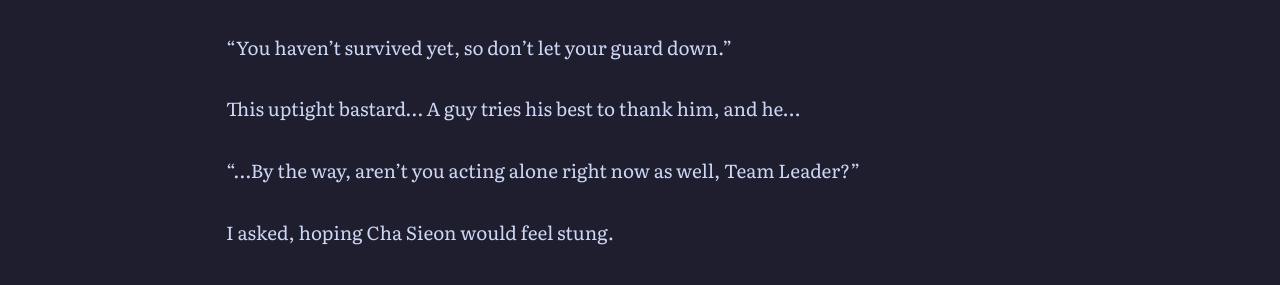
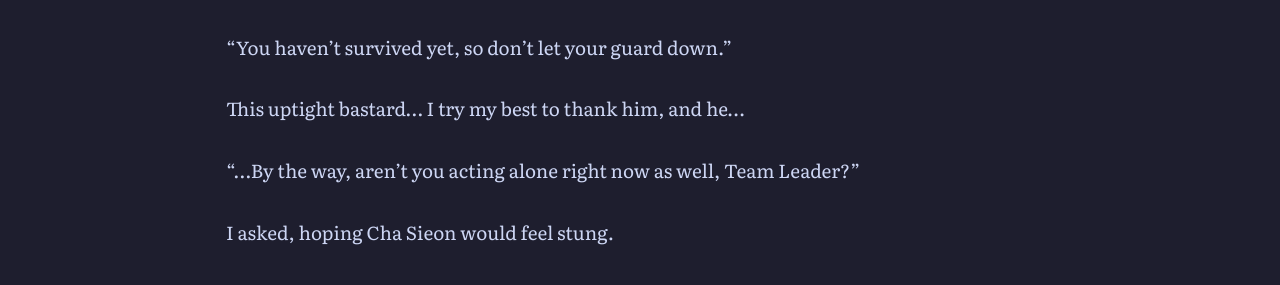
Before and after one commit to soleumn/soleumn.github.io, a Jekyll site: the page built from _chapters/esg/ch167.md, in a window 1280 px wide and 900 px high, scrolled down 3453 px. Shown: the part 166-451 px from the top of the window. Built offline with Jekyll 4.4.1, drawn with Linux system fonts in a browser that asks for light colours; some web fonts are replaced; comment, search, counter and statistics services are not loaded.

Commit message:
Edit Chapter 167 (via site)

```diff
--- a/_chapters/esg/ch167.md
+++ b/_chapters/esg/ch167.md
@@ -91,7 +91,7 @@ Sensing that Team Leader Cha's displeasure had softened somewhat, I casually add
 
 “You haven’t survived yet, so don’t let your guard down.”
 
-This uptight bastard... A guy tries his best to thank him, and he...
+This uptight bastard... I try my best to thank him, and he...
 
 “...By the way, aren’t you acting alone right now as well, Team Leader?”
 
```
